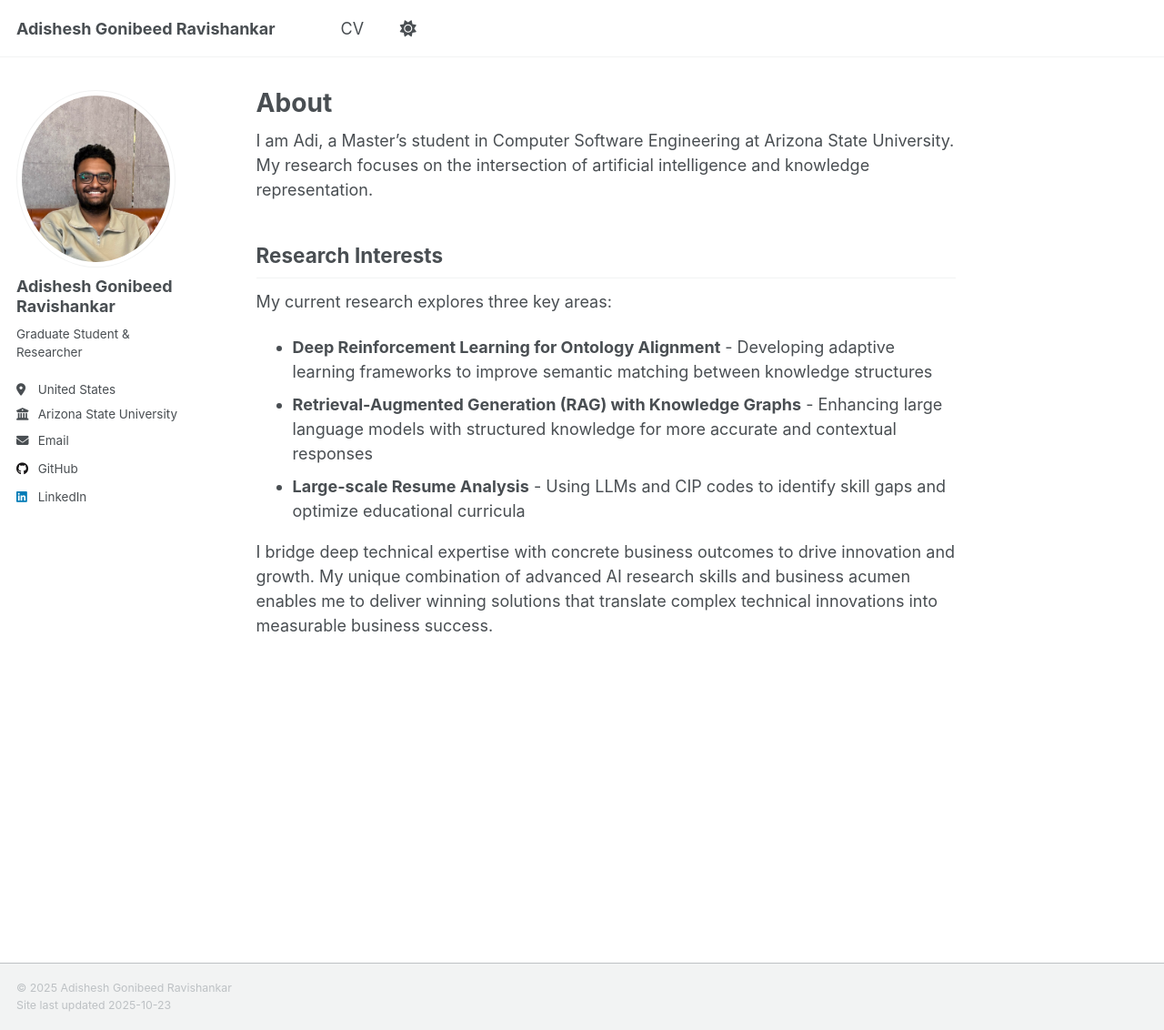
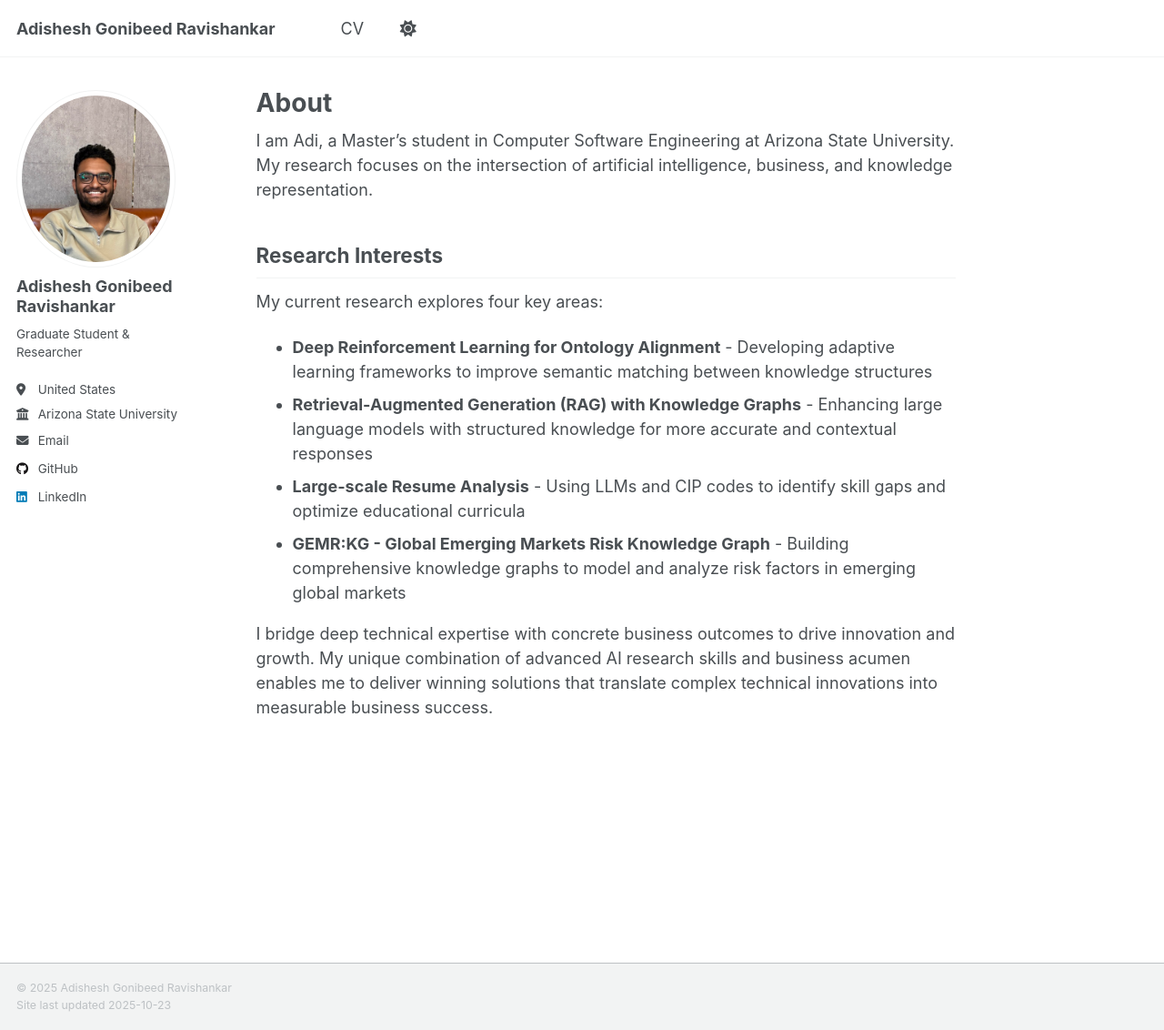
Before and after one commit to AGR19/agr19.github.io, a Jekyll site: the page built from _pages/about.md, in a window 1280 px wide and 1132 px high. Shown: the whole window at 91% size. Built offline with Jekyll 4.4.1, drawn with Linux system fonts in a browser that asks for light colours; a script that is not in the unit is left out.

Commit message:
Update academic website with personalized content and improvements
- Updated site configuration with personal information
- Customized about page with research focus on AI, business, and knowledge representation
- Reformatted CV page with better structure and professional layout
- Added new research topic: GEMR:KG - Global Emerging Markets Risk Knowledge Graph
- Updated CV download to use Google Drive link
- Removed unnecessary pages (sitemap, sample content)
- Cleaned up footer and navigation
- Added visitor counter (later removed for cleaner design)

```diff
--- a/_pages/about.md
+++ b/_pages/about.md
@@ -7,14 +7,15 @@ redirect_from:
   - /about.html
 ---
 
-I am Adi, a Master's student in Computer Software Engineering at Arizona State University. My research focuses on the intersection of artificial intelligence and knowledge representation.
+I am Adi, a Master's student in Computer Software Engineering at Arizona State University. My research focuses on the intersection of artificial intelligence, business, and knowledge representation.
 
 ## Research Interests
 
-My current research explores three key areas:
+My current research explores four key areas:
 
 - **Deep Reinforcement Learning for Ontology Alignment** - Developing adaptive learning frameworks to improve semantic matching between knowledge structures
 - **Retrieval-Augmented Generation (RAG) with Knowledge Graphs** - Enhancing large language models with structured knowledge for more accurate and contextual responses
 - **Large-scale Resume Analysis** - Using LLMs and CIP codes to identify skill gaps and optimize educational curricula
+- **GEMR:KG - Global Emerging Markets Risk Knowledge Graph** - Building comprehensive knowledge graphs to model and analyze risk factors in emerging global markets
 
 I bridge deep technical expertise with concrete business outcomes to drive innovation and growth. My unique combination of advanced AI research skills and business acumen enables me to deliver winning solutions that translate complex technical innovations into measurable business success.
```
Also changed, not shown: _pages/cv.md (+2 -1 lines).
